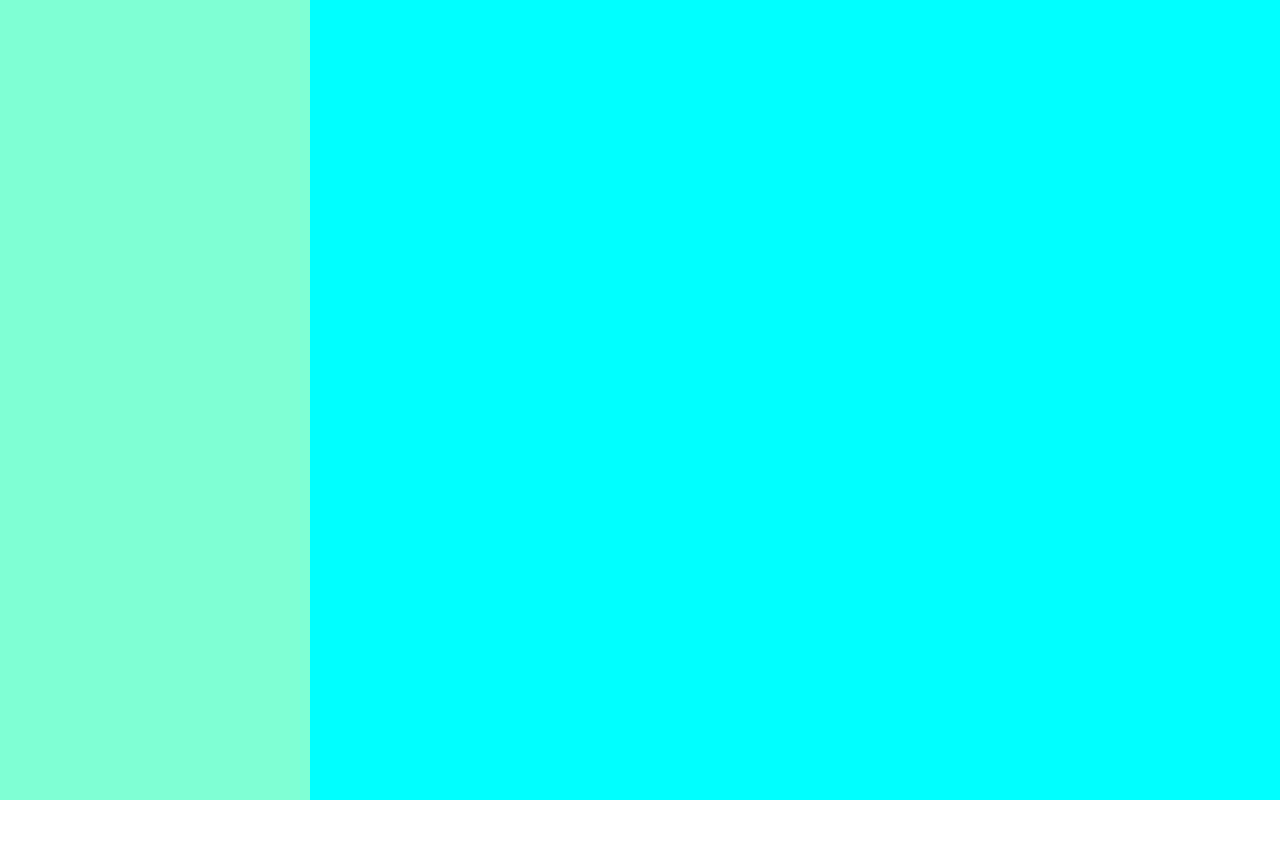
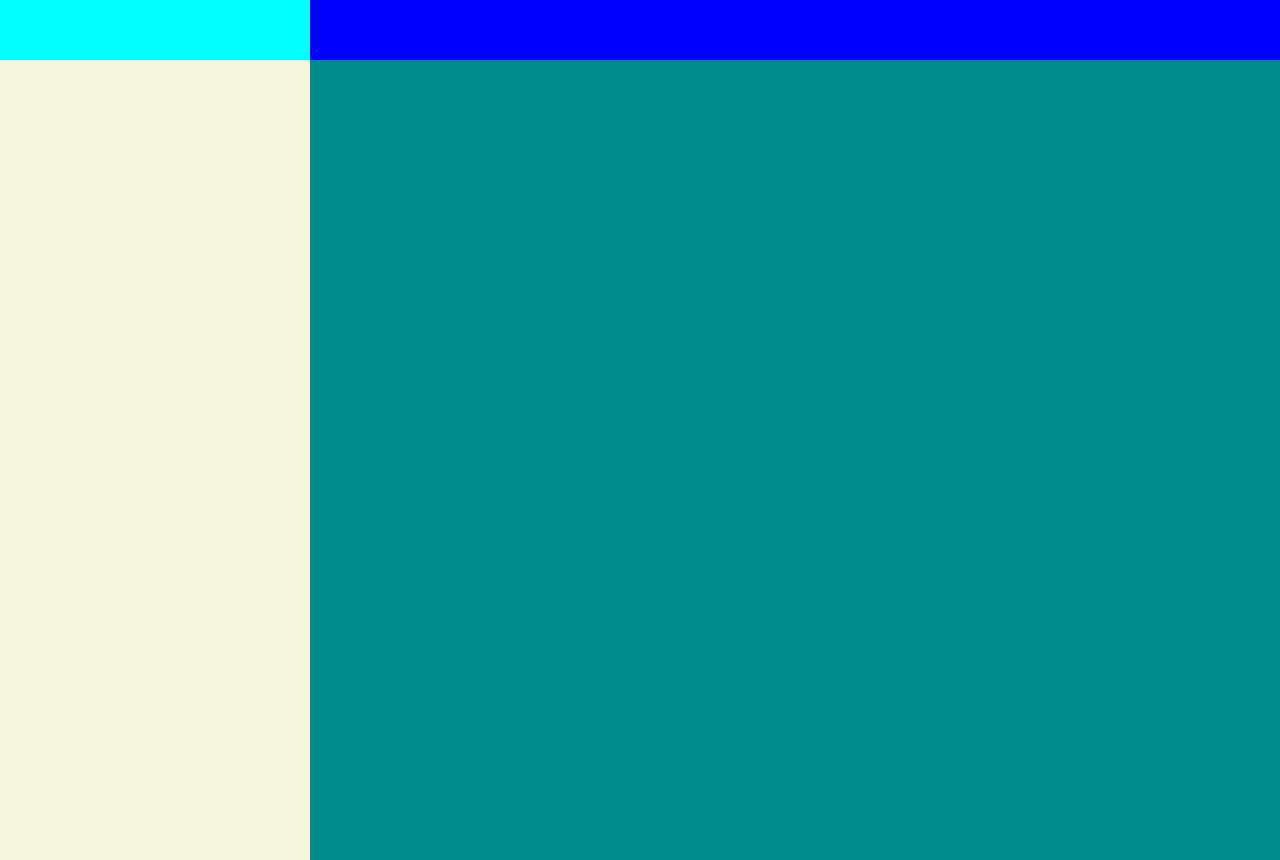
Before and after one commit to dgtoan/ChatApp, a plain HTML site: page index.html in a window 1280 px wide. Before the commit the page ends 800 px from the top, so only its background shows below. Drawn offline with Linux system fonts and the light colour scheme.

Commit message:
ngoayngoay

```diff
--- a/assets/css/style.css
+++ b/assets/css/style.css
@@ -7,11 +7,33 @@
     width: 32vw;
     min-width: 280px;
     height: 100%;
-    background-color: aquamarine;
 }
 
 .main {
     width: 100%;
     height: 100%;
+}
+
+.nav__head {
+    height: 60px;
+    width: 100%;
     background-color: aqua;
 }
+
+.nav__body {
+    height: 100%;
+    width: 100%;
+    background-color: beige;
+}
+
+.main__head {
+    height: 60px;
+    width: 100%;
+    background-color: blue;
+}
+
+.main__body {
+    height: 100%;
+    width: 100%;
+    background-color: darkcyan;
+}
--- a/index.html
+++ b/index.html
@@ -11,10 +11,20 @@
 <body>
     <div class="app">
         <div class="nav">
+            <div class="nav__head">
 
+            </div>
+            <div class="nav__body">
+
+            </div>
         </div>
         <div class="main">
+            <div class="main__head">
 
+            </div>
+            <div class="main__body">
+
+            </div>
         </div>
     </div>
 </body>
```
